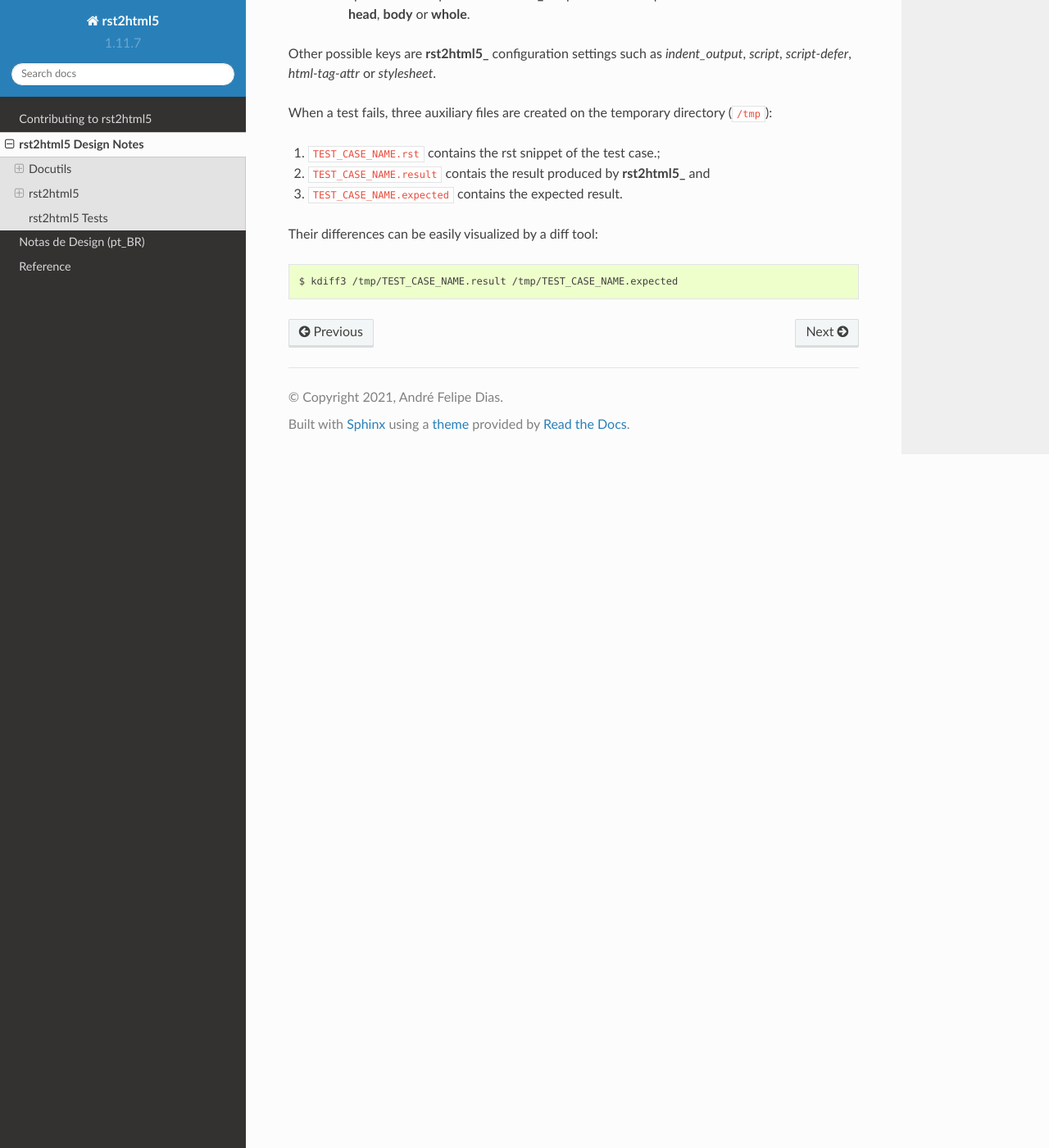
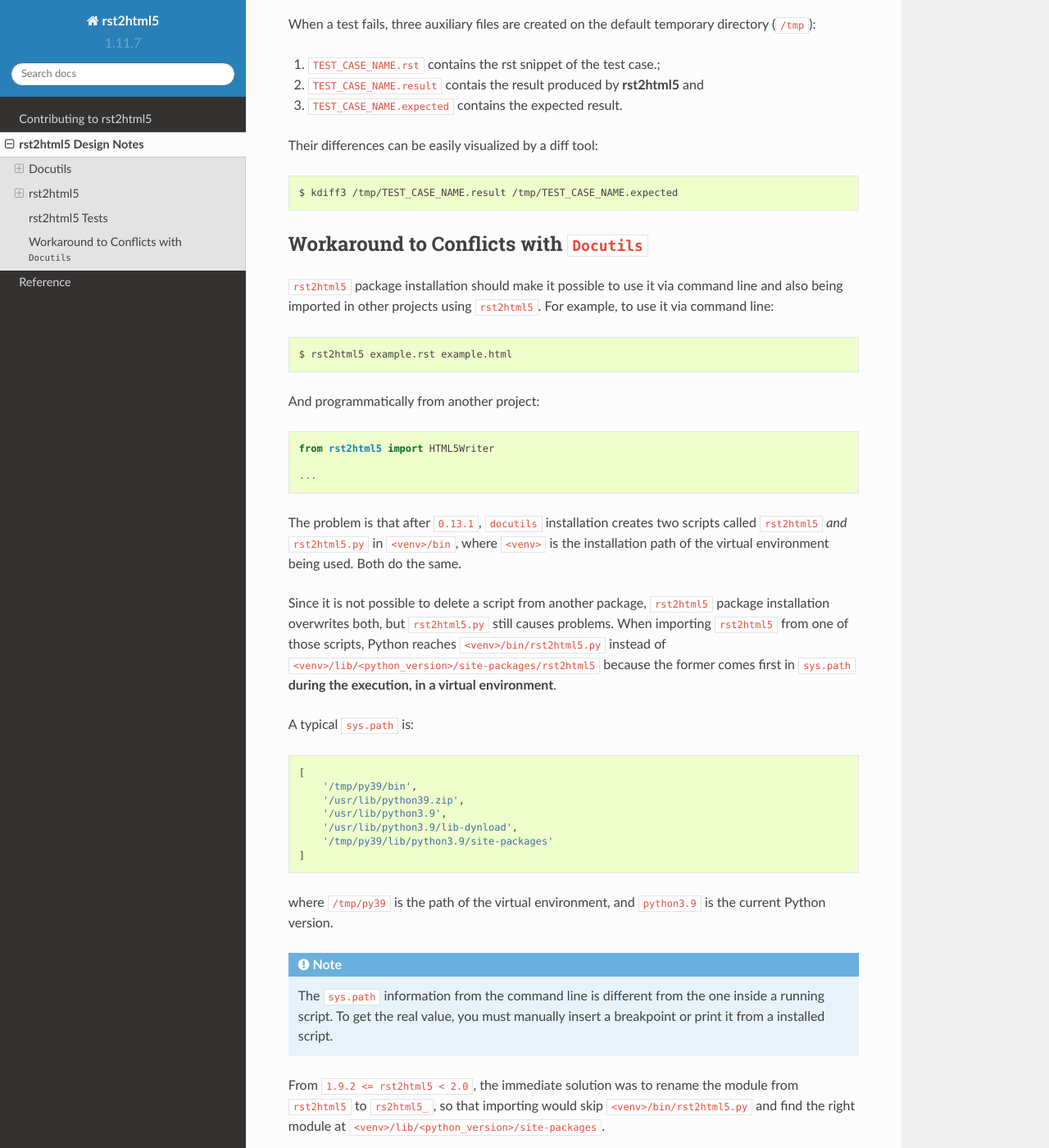
Before and after one commit to andredias/rst2html5, a Sphinx documentation site: the page built from docs/design_notes.rst, in a window 1280 px wide and 1400 px high, scrolled down 8714 px. Shown: the whole window at 82% size. Built offline with Sphinx 7.4.7 and the Read the Docs theme 2.0.0, drawn with Linux system fonts in a browser that asks for light colours; some of the changed text lies outside the part shown.

Commit message:
add documentation about workaround to conflicts with docutils

```diff
--- a/docs/design_notes.rst
+++ b/docs/design_notes.rst
@@ -2,14 +2,8 @@
 rst2html5 Design Notes
 ======================
 
-The following documentation describes the knowledge collected during **rst2html5** implementation.
-Probably, it isn't complete or even exact,
-but it might be helpful to other people who want to create another rst converter.
-
-.. note::
-
-    **rst2html5** had to be renamed to **rst2html5_**
-    due to a conflict with **docutils**' **rst2html5**.
+The following documentation describes the knowledge collected during ``rst2html5`` implementation.
+It might be helpful to other people who want to contribute to the project or create another rst converter.
 
 
 Docutils
@@ -41,14 +35,14 @@
 Doctree
 -------
 
-The doctree_ is a hierarchical structure of the elements of a rst document.
-It is defined at **docutils.nodes** and is used internally by Docutils components.
+The doctree_ is a hierarchical structure of the elements of a ``rst`` document.
+It is defined at ``docutils.nodes`` and is used internally by Docutils components.
 
 The command :command:`rst2pseudoxml.py` produces a textual representation of a doctree
-that is very useful to visualize the nesting of the elements of a rst document.
-This information was of great help for both **rst2html5** design and tests.
+that is very useful to visualize the nesting of the elements of a ``rst`` document.
+This information was of great help for both ``rst2html5`` design and tests.
 
-Given the following rst snippet:
+Given the following ``rst`` snippet:
 
 .. code-block:: rst
 
@@ -142,11 +135,11 @@
 :func:`~docutils.nodes.NodeVisitor.dispatch_visit` and
 :func:`~docutils.nodes.NodeVisitor.dispatch_departure`.
 The former is called early in the node visitation.
-Then, all children nodes :func:`~docutils.nodes.Node.walkabout` are visited and
-lastly the latter dispatch method is called.
+Then, all children nodes :func:`~docutils.nodes.Node.walkabout` are visited, and lastly,
+the latter dispatch method is called.
 Each dispatch method calls another method whose name follows the pattern
-*visit_NODE_TYPE* or *depart_NODE_TYPE*
-such as *visit_paragraph* or *depart_title*,
+``visit_NODE_TYPE`` or ``depart_NODE_TYPE``
+such as ``visit_paragraph`` or ``depart_title``,
 that should be implemented by the |NodeVisitor| subclass object.
 
 
@@ -154,19 +147,19 @@
 rst2html5
 =========
 
-In :mod:`rst2html5_`,
+In :mod:`rst2html5`,
 |Writer| and |NodeVisitor| are specialized through
-:class:`~rst2html5_.HTML5Writer` and :class:`~rst2html5_.HTML5Translator` classes.
+:class:`~rst2html5.HTML5Writer` and :class:`~rst2html5.HTML5Translator` classes.
 
-:class:`rst2html5_.HTML5Translator` is a |NodeVisitor| subclass
-that implements all *visit_NODE_TYPE* and *depart_NODE_TYPE* methods
+:class:`rst2html5.HTML5Translator` is a |NodeVisitor| subclass
+that implements all ``visit_NODE_TYPE`` and ``depart_NODE_TYPE`` methods
 needed to translate a doctree to its HTML5 content.
-The :class:`rst2html5_.HTML5Translator` uses
-an object of the :class:`~rst2html5_.ElemStack` helper class that controls a context stack
+The :class:`rst2html5.HTML5Translator` uses
+an object of the :class:`~rst2html5.ElemStack` helper class that controls a context stack
 to handle indentation and the nesting of the doctree traversal::
 
 
-                        rst2html5_
+                        rst2html5
                 +-----------------------+
                 |    +-------------+    |
      doctree ---|--->| HTML5Writer |----|-->  HTML5
@@ -183,13 +176,13 @@
                 |     +-----------+     |
                 +-----------------------+
 
-The standard *visit_NODE_TYPE* action initiates a new node context:
+The standard ``visit_NODE_TYPE`` action initiates a new node context:
 
 .. literalinclude:: ../rst2html5/__init__.py
     :pyobject: HTML5Translator.default_visit
     :emphasize-lines: 12
 
-The standard *depart_NODE_TYPE* action creates the HTML5 element
+The standard ``depart_NODE_TYPE`` action creates the HTML5 element
 according to the saved context:
 
 .. literalinclude:: ../rst2html5/__init__.py
@@ -197,10 +190,10 @@
     :emphasize-lines: 6-8
 
 Not all rst elements follow this procedure.
-The *Text* element, for example, is a leaf-node and thus doesn't need a specific context.
-Other elements have a common processing and can share the same *visit_* and/or *depart_* method.
+The ``Text`` element, for example, is a leaf-node and thus doesn't need a specific context.
+Other elements have a common processing and can share the same ``visit_`` and/or ``depart_`` method.
 To take advantage of theses similarities,
-the *rst_terms* dict maps a node type to a *visit_* and *depart_* methods:
+the ``rst_terms`` dict maps a node type to a ``visit_`` and ``depart_`` methods:
 
 .. literalinclude:: ../rst2html5/__init__.py
     :pyobject: HTML5Translator
@@ -218,7 +211,7 @@
 ---------
 
 For the previous doctree example,
-the sequence of *visit_...* and *depart_...* calls is this::
+the sequence of ``visit_...`` and ``depart_...`` calls is this::
 
     1. visit_document
         2. visit_title
@@ -240,7 +233,7 @@
     context = []
 
 
-1. **visit_document**. A new context for *document* is reserved::
+1. **visit_document**. A new context for ``document`` is reserved::
 
     context = [ [] ]
                  \
@@ -258,7 +251,7 @@
                   context
 
 
-3. **visit_Text**. A *Text* node doesn't need a new context because it is a leaf-node.
+3. **visit_Text**. A ``Text`` node doesn't need a new context because it is a leaf-node.
 Its text is simply added to the context of its parent node::
 
                       title
@@ -272,7 +265,7 @@
 4. **depart_Text**. No action performed. The context stack remains the same.
 
 5. **depart_title**. This is the end of the title processing.
-   The title context is popped from the context stack to form an *h1* tag
+   The title context is popped from the context stack to form an ``h1`` tag
    that is then inserted into the context of the title parent node (*document context*)::
 
     context = [ [tag.h1('Title')] ]
@@ -322,26 +315,150 @@
 rst2html5 Tests
 ===============
 
-The tests executed in :mod:`rst2html5_.tests.test_html5writer` are bases on `generators
-<http://nose.readthedocs.org/en/latest/writing_tests.html#test-generators>`_.
 The test cases are located at :file:`tests/cases.py` and
 each test case is a dictionary whose main keys are:
 
 :rst: text snippet in rst format
 :out: expected output
-:part: specifies which part of **rst2html5_** output will be compared to **out**.
+:part: specifies which part of **rst2html5** output will be compared to **out**.
        Possible values are **head**,  **body** or **whole**.
 
-Other possible keys are **rst2html5_** configuration settings such as
+Other possible keys are ``rst2html5`` configuration settings such as
 *indent_output*, *script*, *script-defer*, *html-tag-attr* or *stylesheet*.
 
 When a test fails,
-three auxiliary files are created on the temporary directory (:file:`/tmp`):
+three auxiliary files are created on the default temporary directory (:file:`/tmp`):
 
 #. :file:`TEST_CASE_NAME.rst`  contains the rst snippet of the test case.;
-#. :file:`TEST_CASE_NAME.result` contais the result produced by **rst2html5_** and
+#. :file:`TEST_CASE_NAME.result` contais the result produced by **rst2html5** and
 #. :file:`TEST_CASE_NAME.expected` contains the expected result.
 
 Their differences can be easily visualized by a diff tool::
 
     $ kdiff3 /tmp/TEST_CASE_NAME.result /tmp/TEST_CASE_NAME.expected
+
+
+.. _workaround:
+
+Workaround to Conflicts with ``Docutils``
+=========================================
+
+``rst2html5`` package installation should make it possible to use it via command line
+and also being imported in other projects using ``rst2html5``.
+For example, to use it via command line:
+
+.. code:: bash
+
+    $ rst2html5 example.rst example.html
+
+
+And programmatically from another project:
+
+.. code:: python
+
+    from rst2html5 import HTML5Writer
+
+    ...
+
+
+The problem is that after ``0.13.1``,
+``docutils`` installation creates two scripts called ``rst2html5``
+*and* ``rst2html5.py`` in ``<venv>/bin``,
+where ``<venv>`` is the installation path of the virtual environment being used.
+Both do the same.
+
+Since it is not possible to delete a script from another package,
+``rst2html5`` package installation overwrites both,
+but ``rst2html5.py`` still causes problems.
+When importing ``rst2html5`` from one of those scripts,
+Python reaches ``<venv>/bin/rst2html5.py``
+instead of ``<venv>/lib/<python_version>/site-packages/rst2html5``
+because the former comes first in ``sys.path``
+**during the execution, in a virtual environment**.
+
+A typical ``sys.path`` is:
+
+.. code:: python
+
+    [
+        '/tmp/py39/bin',
+        '/usr/lib/python39.zip',
+        '/usr/lib/python3.9',
+        '/usr/lib/python3.9/lib-dynload',
+        '/tmp/py39/lib/python3.9/site-packages'
+    ]
+
+where ``/tmp/py39`` is the path of the virtual environment,
+and ``python3.9`` is the current Python version.
+
+.. note::
+
+    The ``sys.path`` information from the command line is different
+    from the one inside a running script.
+    To get the real value,
+    you must manually insert a breakpoint or print it from a installed script.
+
+From ``1.9.2 <= rst2html5 < 2.0``,
+the immediate solution was to rename the module from ``rst2html5`` to ``rs2html5_``,
+so that importing would skip ``<venv>/bin/rst2html5.py``
+and find the right module at ``<venv>/lib/<python_version>/site-packages``.
+
+Version ``2.0`` implements a more elegant solution for the problem
+that allows both the script *and* the module to be named ``rst2html5``.
+The script ``<venv>/bin/rst2html5`` still imports ``rst2html5_``
+but instead of reaching a module, the importing hits a file called ``rst2html5_.py``
+that modifies ``sys.path`` and only then import the module ``rst2html5``::
+
+                    <venv>/bin              <venv>/lib/<python_version>/site-packages
+
+
+    before 2.0:     rst2html5    ----->     rst2html5_/
+                    (import rst2html5_)
+
+
+    2.0 onwards:    rst2html5    ----->     rst2html5_.py     -------->   rst2html5/
+                    (import rst2html5_)     (modifies sys.path
+                                             and then import rst2html5)
+
+
+
+``<venv>/bin/rst2html5`` is generated automatically during the package installation,
+and contains something very similar to this:
+
+.. code:: python
+
+    #!/<venv>/bin/python
+    from rst2html5_ import main
+
+    if __name__ == '__main__':
+        main()
+
+
+The intermediary file ``rst2html5_.py`` is shown below:
+
+.. literalinclude:: ../rst2html5_.py
+    :lines: 7-
+    :name: rst2html5_.py
+
+
+The package installation is configured in the file ``pyproject.toml``:
+
+.. code-block:: toml
+
+    [tool.poetry]
+    ...
+    packages = [
+        {include = "rst2html5"}
+    ]
+    include = ["rst2html5_.py"]
+
+    [tool.poetry.scripts]
+    rst2html5 = "rst2html5_:main"  # overwrites docutils' rst2html5
+    ...
+
+
+.. attention::
+
+    It is very likely that projects that use ``rst2html5`` prior to 2.0 *won't* need to change their imports
+    because ``rst2html5_.HTML5Writer`` is still reachable through the new ``rst2html5_.py`` file.
+    However, they're advised to do so.
--- a/docs/index.rst
+++ b/docs/index.rst
@@ -20,5 +20,4 @@
    authors
    contributing
    design_notes
-   design_notes.pt_br
    reference
--- a/rst2html5_.py
+++ b/rst2html5_.py
@@ -1,7 +1,7 @@
 """
 This file fixes the conflict between docutils and rst2html5 scripts.
-See the section "rst2html5 Installation Workaround to Solve Conflicts with Docutils"
-on docs/design_notes.rst for more information.
+See the section "Workaround to Conflicts with Docutils" on docs/design_notes.rst
+for more information.
 """
 
 import sys
```
Also changed, not shown: other parts of docs/design_notes.rst (+1 -2 lines), README.rst (+27 -10 lines), docs/design_notes.pt_br.rst (deleted, +0 -401 lines).
